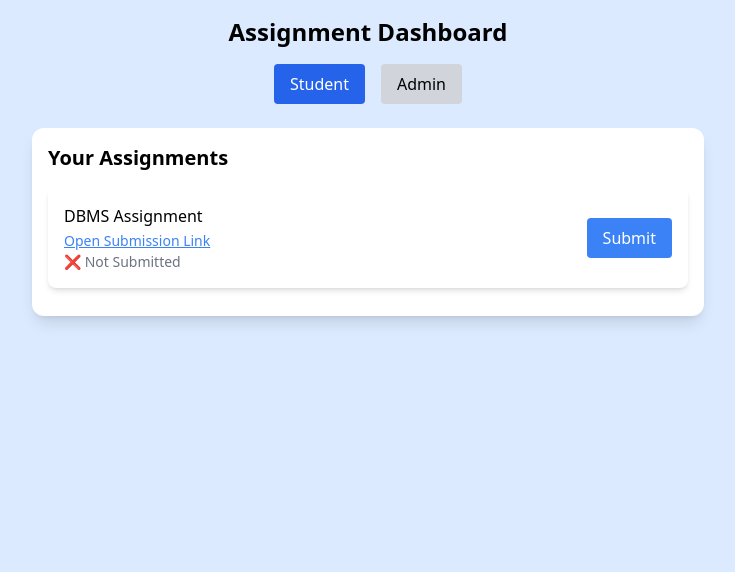
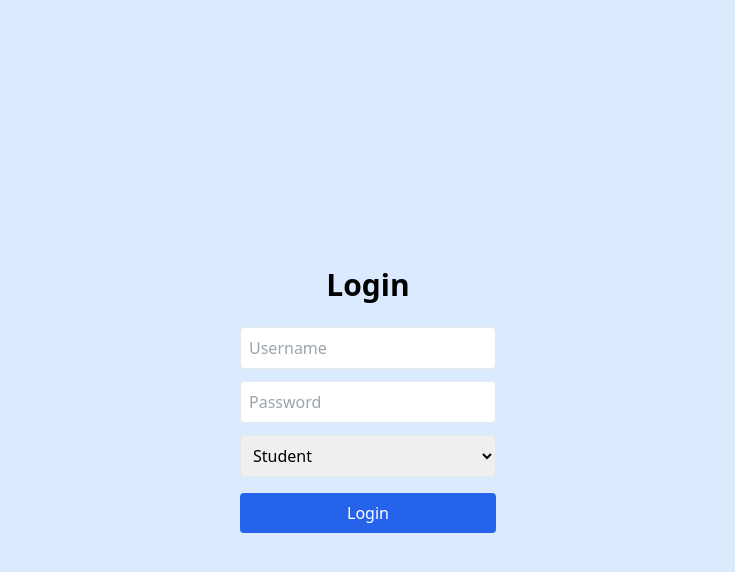
Before and after one commit to RamSarup/Assignment-Portal-Joineasy-, a React (Vite) app in the folder Frontend/: page / in a window 1280 px wide. Shown: the top 572 px of the page, without its empty margins (272-1007 px from the left). Built offline with nearby package versions, Linux system fonts and the light colour scheme.

Commit message:
Added a login page and made the admin and student page seperate

```diff
--- a/Frontend/src/App.jsx
+++ b/Frontend/src/App.jsx
@@ -1,9 +1,13 @@
 import { useState, useEffect } from "react";
 import StudentDashboard from "./pages/StudentDashboard";
 import AdminDashboard from "./pages/AdminDashboard";
+import LoginPage from "./pages/LoginPage";
 
 function App() {
-  const [role, setRole] = useState("student");
+  const [user, setUser] = useState(() => {
+    const saved = localStorage.getItem("user");
+    return saved ? JSON.parse(saved) : null;
+  });
 
   const [assignments, setAssignments] = useState(() => {
     const saved = localStorage.getItem("assignments");
@@ -23,38 +27,33 @@ function App() {
     localStorage.setItem("assignments", JSON.stringify(assignments));
   }, [assignments]);
 
+  const handleLogout = () => {
+    localStorage.removeItem("user");
+    setUser(null);
+  };
+
+  // 🔐 If not logged in → show login page
+  if (!user) {
+    return <LoginPage setUser={setUser} />;
+  }
+
   return (
-    <div className="min-h-screen bg-blue-100 flex flex-col items-center p-4">
-      <h1 className="text-2xl font-bold mb-4">
-        Assignment Dashboard
-      </h1>
-
-      <div className="flex gap-4 mb-6">
-        <button
-          onClick={() => setRole("student")}
-          className={`px-4 py-2 rounded ${
-            role === "student"
-              ? "bg-blue-600 text-white"
-              : "bg-gray-300"
-          }`}
-        >
-          Student
-        </button>
+    <div className="min-h-screen bg-blue-100 p-4">
+      <div className="flex justify-between mb-4">
+        <h1 className="text-2xl font-bold">
+          Assignment Dashboard
+        </h1>
 
         <button
-          onClick={() => setRole("admin")}
-          className={`px-4 py-2 rounded ${
-            role === "admin"
-              ? "bg-green-600 text-white"
-              : "bg-gray-300"
-          }`}
+          onClick={handleLogout}
+          className="bg-red-500 text-white px-4 py-2 rounded"
         >
-          Admin
+          Logout
         </button>
       </div>
 
-      <div className="w-full max-w-2xl">
-        {role === "student" ? (
+      <div className="max-w-2xl mx-auto">
+        {user.role === "student" ? (
           <StudentDashboard
             assignments={assignments}
             setAssignments={setAssignments}
--- /dev/null
+++ b/Frontend/src/pages/LoginPage.jsx
@@ -0,0 +1,58 @@
+import { useState } from "react";
+
+function LoginPage({ setUser }) {
+  const [role, setRole] = useState("student");
+  const [username, setUsername] = useState("");
+  const [password, setPassword] = useState("");
+
+  const handleLogin = () => {
+    // simple dummy auth
+    if (username && password) {
+      const user = { role, username };
+      localStorage.setItem("user", JSON.stringify(user));
+      setUser(user);
+    } else {
+      alert("Enter username & password");
+    }
+  };
+
+  return (
+    <div className="min-h-screen flex flex-col justify-center items-center bg-blue-100">
+      <h1 className="text-3xl font-bold mb-6">Login</h1>
+
+      <input
+        type="text"
+        placeholder="Username"
+        className="mb-3 p-2 border rounded w-64"
+        value={username}
+        onChange={(e) => setUsername(e.target.value)}
+      />
+
+      <input
+        type="password"
+        placeholder="Password"
+        className="mb-3 p-2 border rounded w-64"
+        value={password}
+        onChange={(e) => setPassword(e.target.value)}
+      />
+
+      <select
+        className="mb-4 p-2 border rounded w-64"
+        value={role}
+        onChange={(e) => setRole(e.target.value)}
+      >
+        <option value="student">Student</option>
+        <option value="admin">Admin</option>
+      </select>
+
+      <button
+        onClick={handleLogin}
+        className="bg-blue-600 text-white px-4 py-2 rounded w-64"
+      >
+        Login
+      </button>
+    </div>
+  );
+}
+
+export default LoginPage;
```
